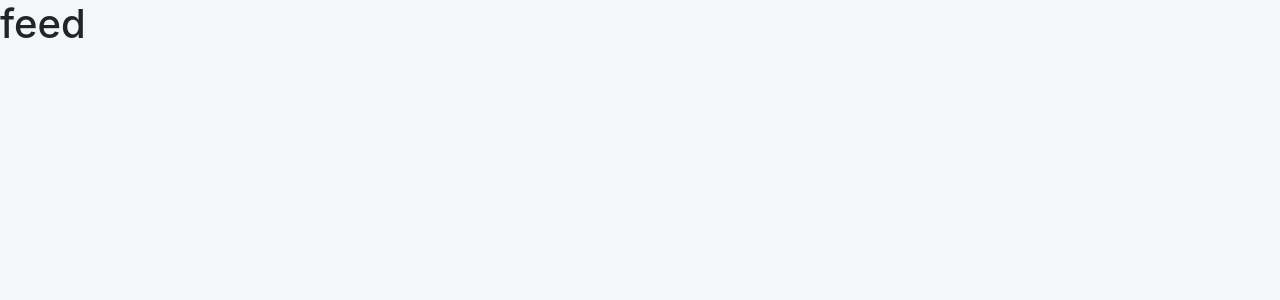
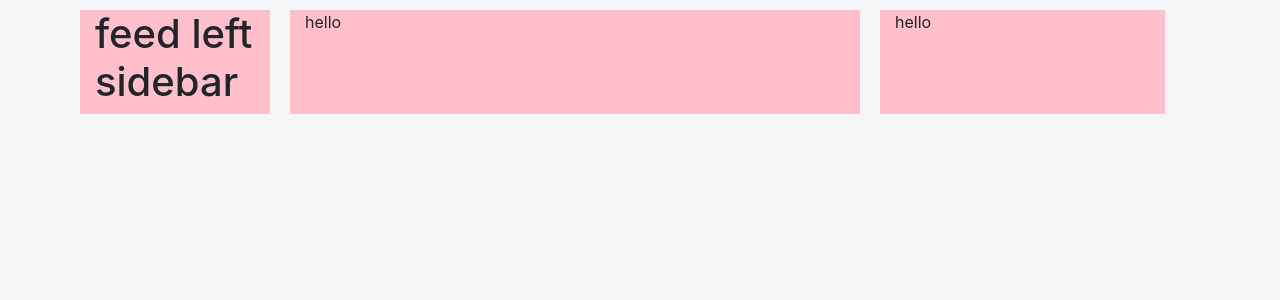
Before and after one commit to madhu1803/react_linkedin, a React (Create React App) app: page / in a window 1280 px wide. Shown: the top 300 px of the page. Built offline with nearby package versions, Linux system fonts and the light colour scheme.

Commit message:
grid system init

```diff
--- a/src/App.css
+++ b/src/App.css
@@ -16,3 +16,16 @@ code {
   font-family: source-code-pro, Menlo, Monaco, Consolas, "Courier New",
     monospace;
 }
+
+.feed-container {
+  width: 100%;
+  height: 100%;
+}
+
+.left-feed-container,
+.middle-feed-container,
+.right-feed-container {
+  margin: 10px;
+  background-color: pink;
+
+}
--- /dev/null
+++ b/src/components/FeedLeftSidebar.js
@@ -0,0 +1,11 @@
+import React, { Component } from "react";
+
+export default class FeedLeftSidebar extends Component {
+  render() {
+    return (
+      <div>
+        <h1>feed left sidebar</h1>
+      </div>
+    );
+  }
+}
--- /dev/null
+++ b/src/components/index.js
@@ -0,0 +1 @@
+export { default as FeedLeftSidebar } from "./FeedLeftSidebar";
--- a/src/pages/Feed.js
+++ b/src/pages/Feed.js
@@ -1,10 +1,16 @@
 import React, { Component } from "react";
-
+import { FeedLeftSidebar } from "../components/index";
 export default class Feed extends Component {
   render() {
     return (
-      <div>
-        <h1>feed</h1>
+      <div className="container feed-container">
+        <div className="row">
+          <div className="col-lg-2 left-feed-container">
+            <FeedLeftSidebar />
+          </div>
+          <div className="col-lg-6 middle-feed-container">hello</div>
+          <div className="col-lg-3 right-feed-container">hello</div>
+        </div>
       </div>
     );
   }
```
